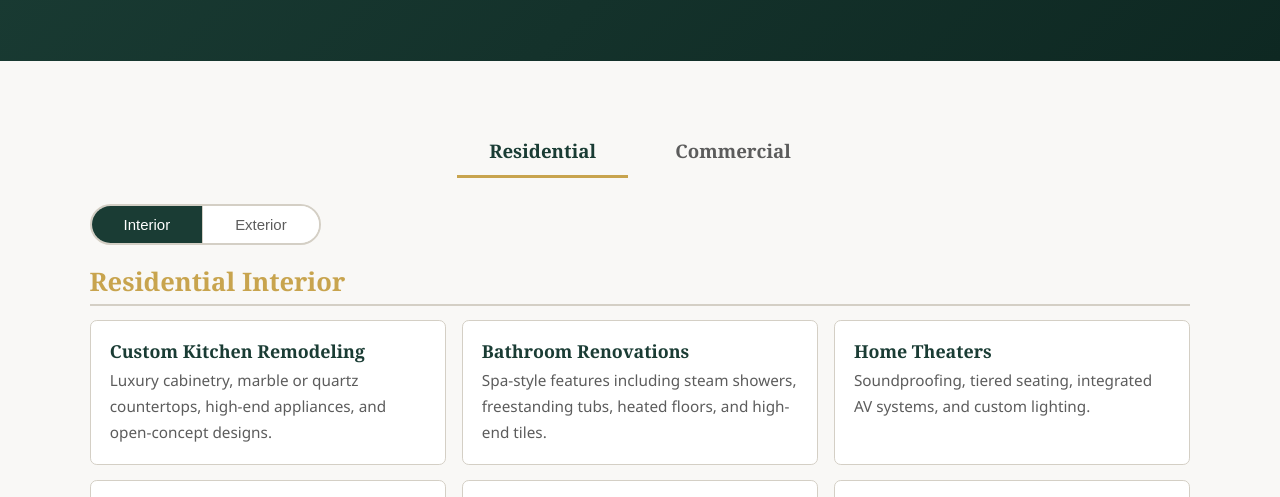
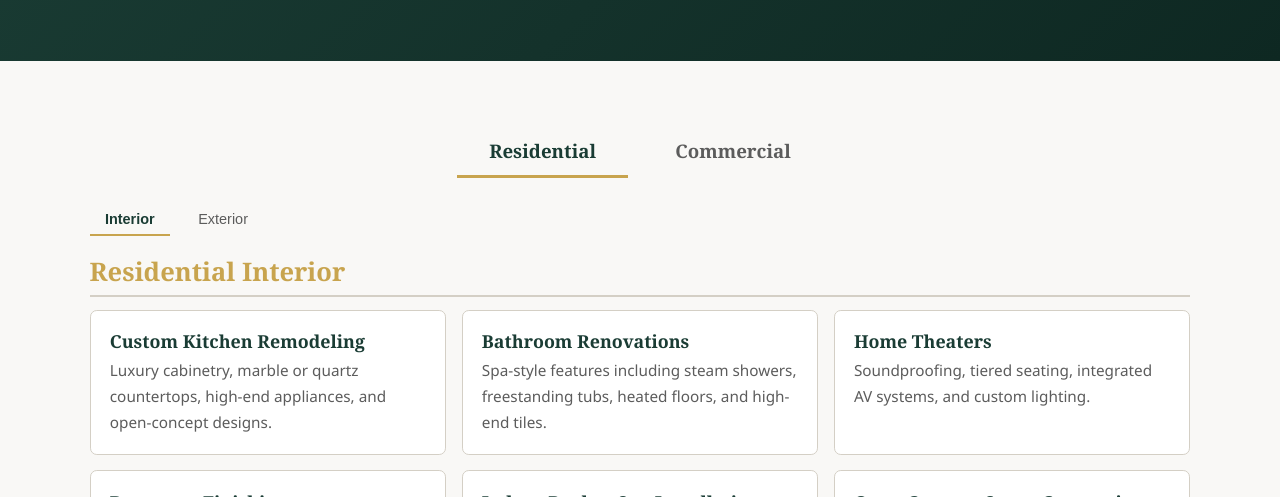
Before and after one commit to Marco-Carusoni/TrustBuilt, a plain HTML site: page index.html in a window 1280 px wide. Both pictures are taken after a click on the link "EXPLORE OUR SERVICES". Shown: the part 230-727 px from the top of the page. Drawn offline with Linux system fonts and the light colour scheme.

Commit message:
Switch service sub-tabs to clean underline style

```diff
--- a/index.html
+++ b/index.html
@@ -71,11 +71,10 @@ a{color:var(--color-primary);text-decoration:none}a:hover{color:var(--color-acce
 .service-tabs button.active{color:var(--color-primary);border-bottom-color:var(--color-accent)}
 .portfolio-tabs button{padding:clamp(.4rem,1vw,.8rem) clamp(.8rem,2vw,1.6rem);border:.13rem solid var(--color-border);background:var(--color-white);border-radius:var(--radius);cursor:pointer;font-size:.9rem;transition:all .25s ease;font-weight:500;touch-action:manipulation;-webkit-tap-highlight-color:transparent}
 .portfolio-tabs button:hover,.portfolio-tabs button.active{background:var(--color-primary);color:var(--color-white);border-color:var(--color-primary)}
-.service-subtabs{display:inline-flex;border:.13rem solid var(--color-border);border-radius:2rem;overflow:hidden;margin-bottom:1.2rem}
-.service-subtabs button{padding:clamp(.35rem,.8vw,.6rem) clamp(1rem,2.5vw,2rem);border:none;background:var(--color-white);cursor:pointer;font-size:.88rem;transition:all .25s ease;font-weight:500;touch-action:manipulation;-webkit-tap-highlight-color:transparent;color:var(--color-text-light)}
-.service-subtabs button:hover{background:var(--color-bg-alt)}
-.service-subtabs button.active{background:var(--color-primary);color:var(--color-white)}
-.service-subtabs button+button{border-left:.06rem solid var(--color-border)}
+.service-subtabs{display:flex;gap:clamp(.5rem,1vw,.8rem);margin-bottom:1.2rem}
+.service-subtabs button{padding:clamp(.25rem,.6vw,.4rem) clamp(.5rem,1.2vw,1rem);border:none;border-bottom:.13rem solid transparent;background:none;border-radius:0;cursor:pointer;font-size:.85rem;transition:all .25s ease;font-weight:500;color:var(--color-text-light);touch-action:manipulation;-webkit-tap-highlight-color:transparent}
+.service-subtabs button:hover{color:var(--color-primary);border-bottom-color:var(--color-border)}
+.service-subtabs button.active{color:var(--color-primary);border-bottom-color:var(--color-accent);font-weight:600}
 .portfolio-item{background:var(--color-white);border-radius:var(--radius);overflow:hidden;box-shadow:var(--shadow);transition:transform .3s ease;cursor:pointer}
 .portfolio-item:hover{transform:translateY(-.25rem)}
 .portfolio-item .p-img{width:100%;height:clamp(8rem,20vw,16rem);object-fit:cover;display:block}
```
